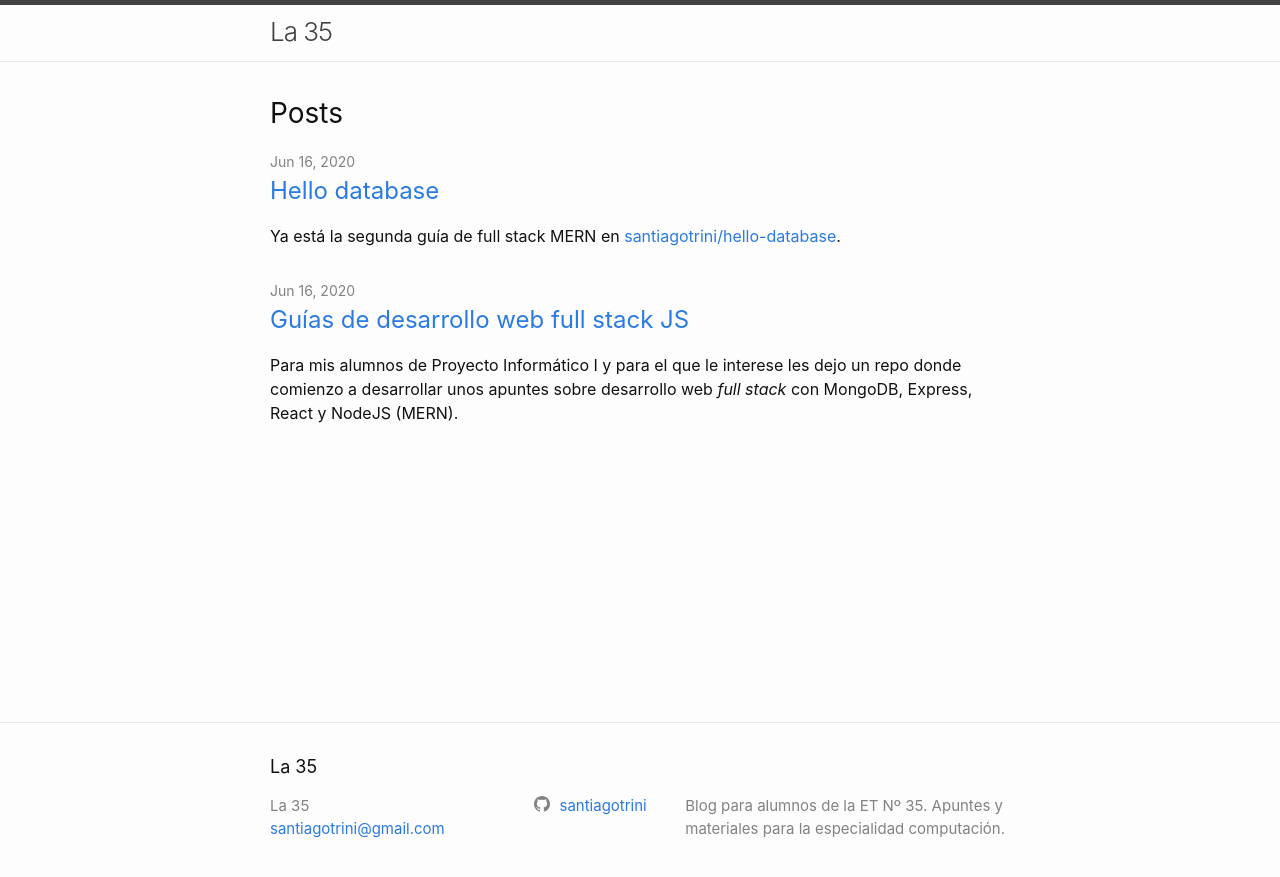
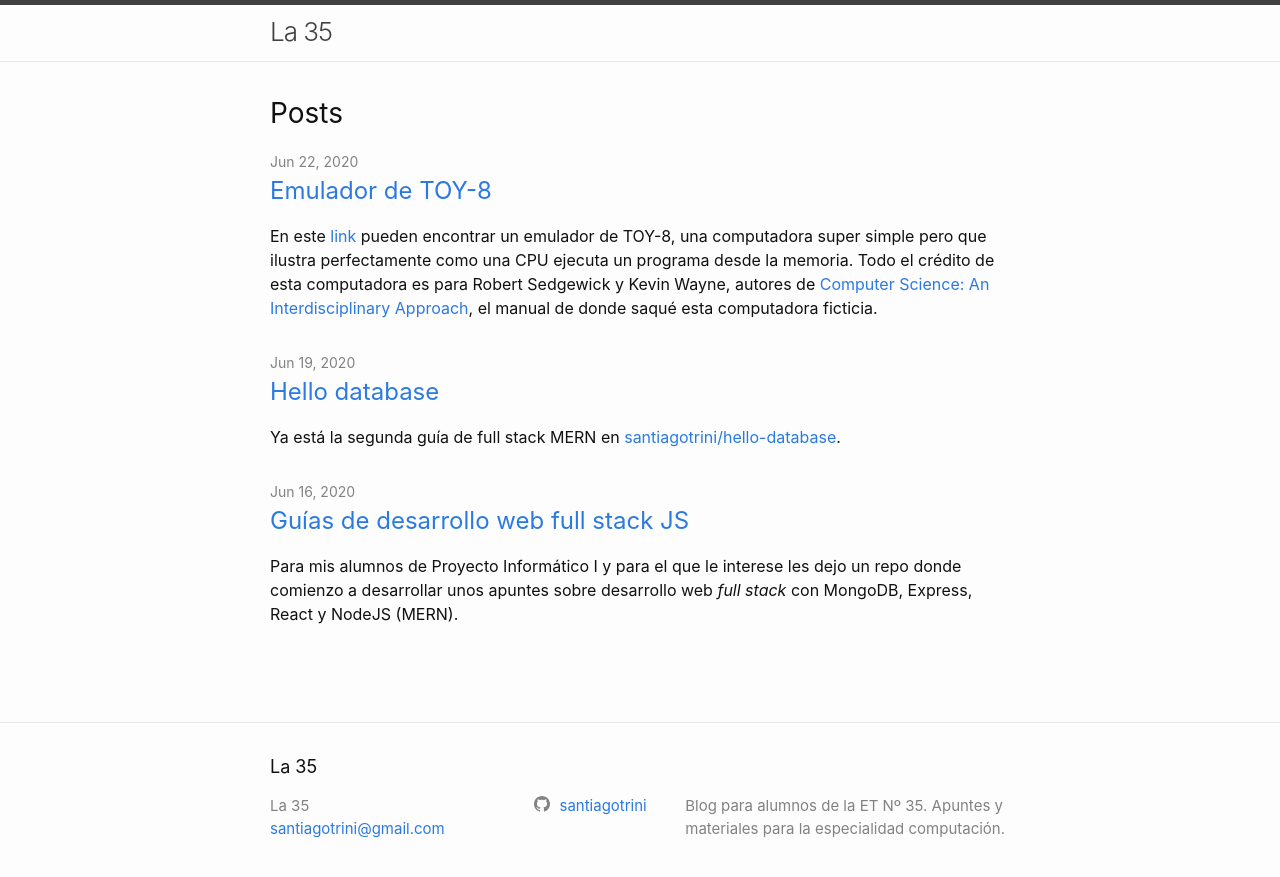
Before and after one commit to la35/la35.github.io, a Jekyll site: the page built from index.md, in a window 1280 px wide. Shown: the top 877 px of the page. Built offline with Jekyll 4.4.1, drawn with Linux system fonts in a browser that asks for light colours.

Commit message:
new post

```diff
--- a/_posts/2020-06-19-fullstack-2.md
+++ b/_posts/2020-06-19-fullstack-2.md
@@ -1,7 +1,7 @@
 ---
 layout: post
 title:  "Hello database"
-date:   2020-06-16 02:17:00 -0300
+date:   2020-06-19 15:00:00 -0300
 categories: mern
 ---
 
--- /dev/null
+++ b/_posts/2020-06-22-emulador.md
@@ -0,0 +1,29 @@
+---
+layout: post
+title:  "Emulador de TOY-8"
+date:   2020-06-22 13:40:00 -0300
+categories: orga
+---
+
+En este [link](https://la35.github.io/emulador) pueden encontrar un emulador de TOY-8, una computadora super simple pero que ilustra perfectamente como una CPU ejecuta un programa desde la memoria. Todo el crédito de esta computadora es para Robert Sedgewick y Kevin Wayne, autores de [Computer Science: An Interdisciplinary Approach](https://www.amazon.com/Computer-Science-Interdisciplinary-Robert-Sedgewick/dp/0134076427/ref=sr_1_1?dchild=1&keywords=computer+science&qid=1592843578&s=books&sr=1-1), el manual de donde saqué esta computadora ficticia.
+
+El emulador está re crudo todavía, cuando lo termine vuelvo a subir este post con muchos más detalles del funcionamiento de la CPU.
+
+TOY-8 es una computadora con lo mínimo indispensable:
+
+- Una memoria de 16 bytes, de los cuales solo 14 bytes están disponibles para el programador.
+- Una CPU con un registro de propósito general (R) y una ALU con tres operaciones (suma, and y xor).
+- Una sistema de E/S en binario al que se accede por medio de la dirección 15 de la memoria.
+
+Las ocho instrucciones de TOY-8 son:
+
+- **halt:** para la CPU (opcode 0).
+- **add:** `R = R + M[addr]` (opcode 2).
+- **and:** `R = R & M[addr]` (opcode 4).
+- **xor:** `R = R ^ M[addr]` (opcode 6).
+- **load address:** `R = addr` (opcode 8).
+- **load word:** `R = M[addr]` (opcode A).
+- **store word:** `M[addr] = R` (opcode C).
+- **branch if zero:** `if (r == 0) PC = addr` (opcode E).
+
+Las direcciones de memoria 0 y F (15) están reservadas. `M[0]` siempre vale cero y no se puede cambiar. La dirección de memoria F está conectada a la E/S, para leer un dato usamos `AF` y para imprimir un dato usamos `CF`.
```
